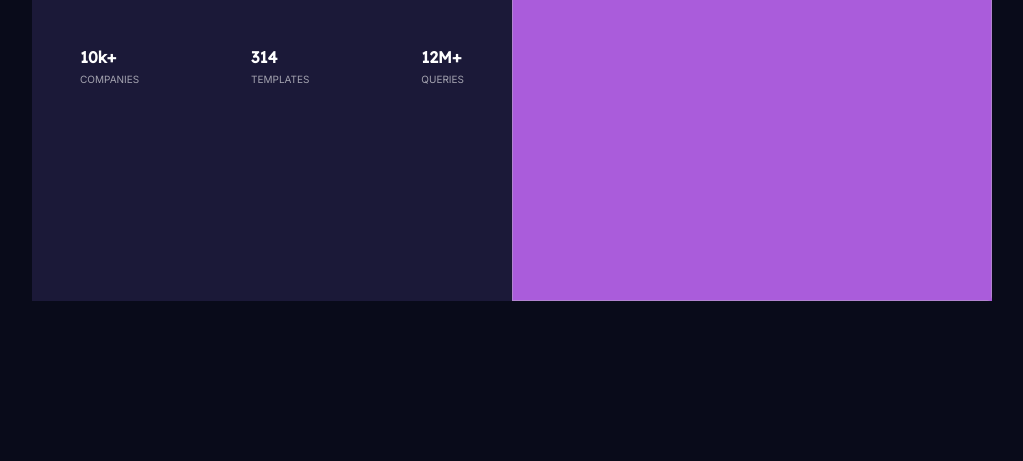
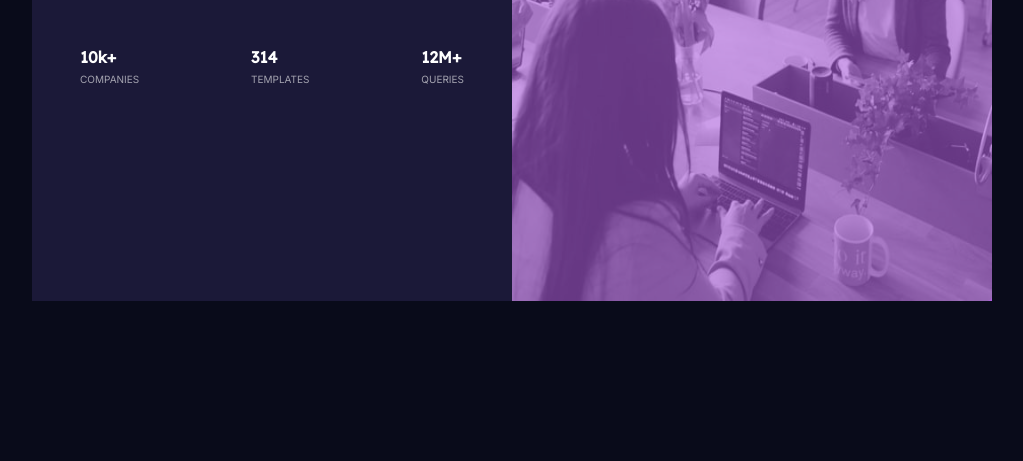
Before and after one commit to Levy2910/Preview_card, a plain HTML site: page index.html in a window 1280 px wide. Shown: the part 339-800 px from the top of the page, without its empty margins (128-1151 px from the left). Drawn offline with Linux system fonts and the light colour scheme.

Commit message:
Update index.html

```diff
--- a/index.html
+++ b/index.html
@@ -29,7 +29,7 @@
                 </div>
             </div>
             <div class="image">
-                <img src="/images/image-header-desktop.jpg" alt="">
+                <img src="image-header-desktop.jpg" alt="">
             </div>
         </div>
     </div>
```
